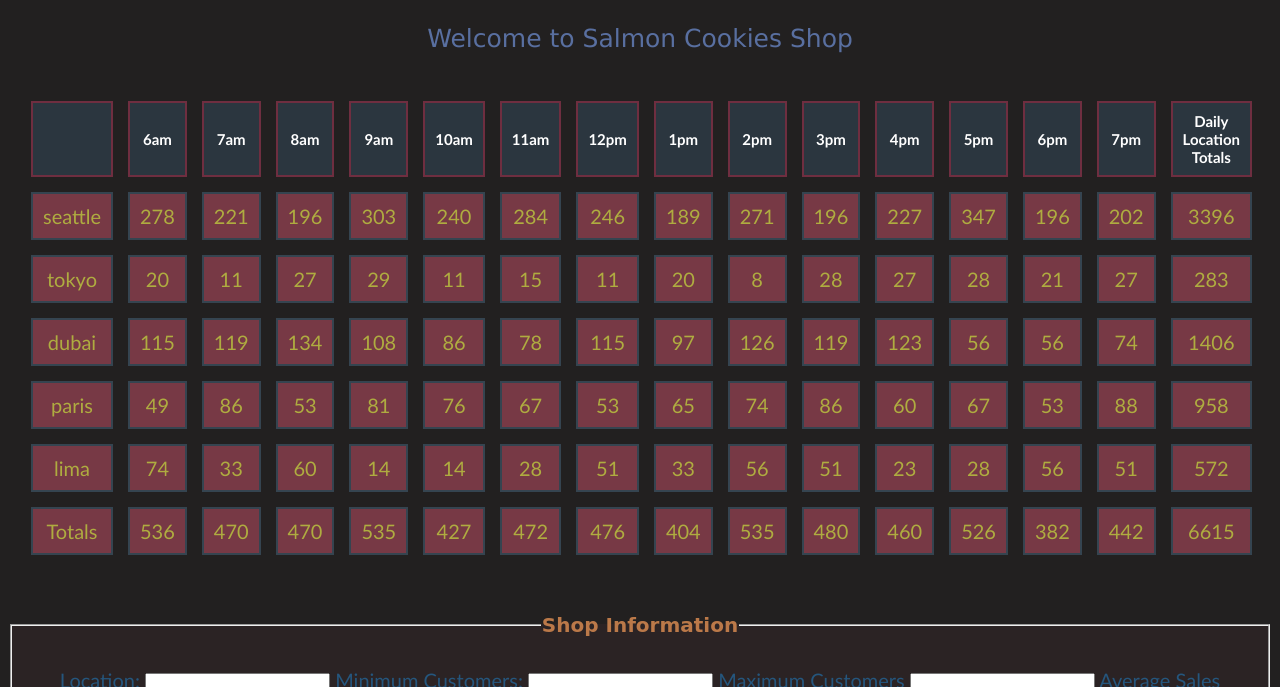
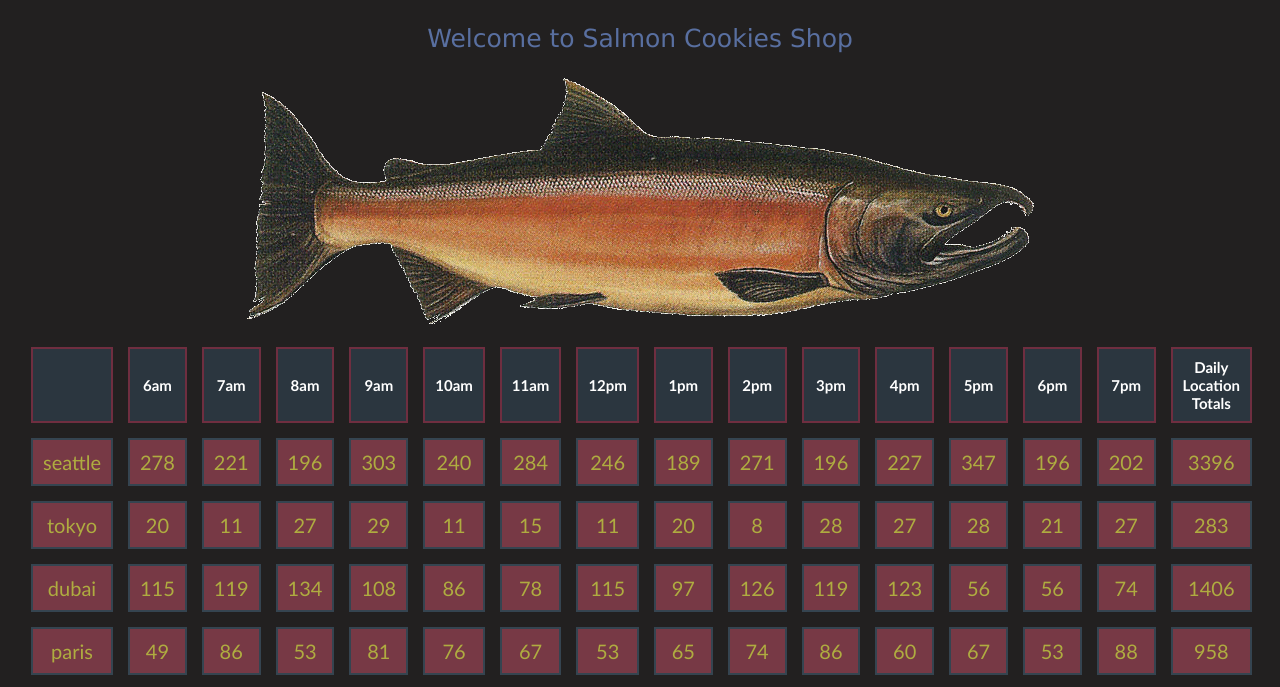
Before and after one commit to muathhnaifat/cookie-stand, a plain HTML site: page index.html in a window 1280 px wide. Shown: the part 78-765 px from the top of the page. Drawn offline with Linux system fonts and the light colour scheme.

Commit message:
lab9+10b

```diff
--- a/css/style.css
+++ b/css/style.css
@@ -1,3 +1,8 @@
+
+img{
+display: block;
+margin: auto;
+}
 
 footer{
   text-align: center;
--- a/index.html
+++ b/index.html
@@ -15,6 +15,7 @@
 
             <p class="intro"> Welcome to Salmon Cookies Shop
             </p>
+            <img src="img/salmon.png" />
     <table id="Shops-Table"></table>
 
     <form id="addShopForm">
```
Also changed, not shown: img/salmon.png (added).
